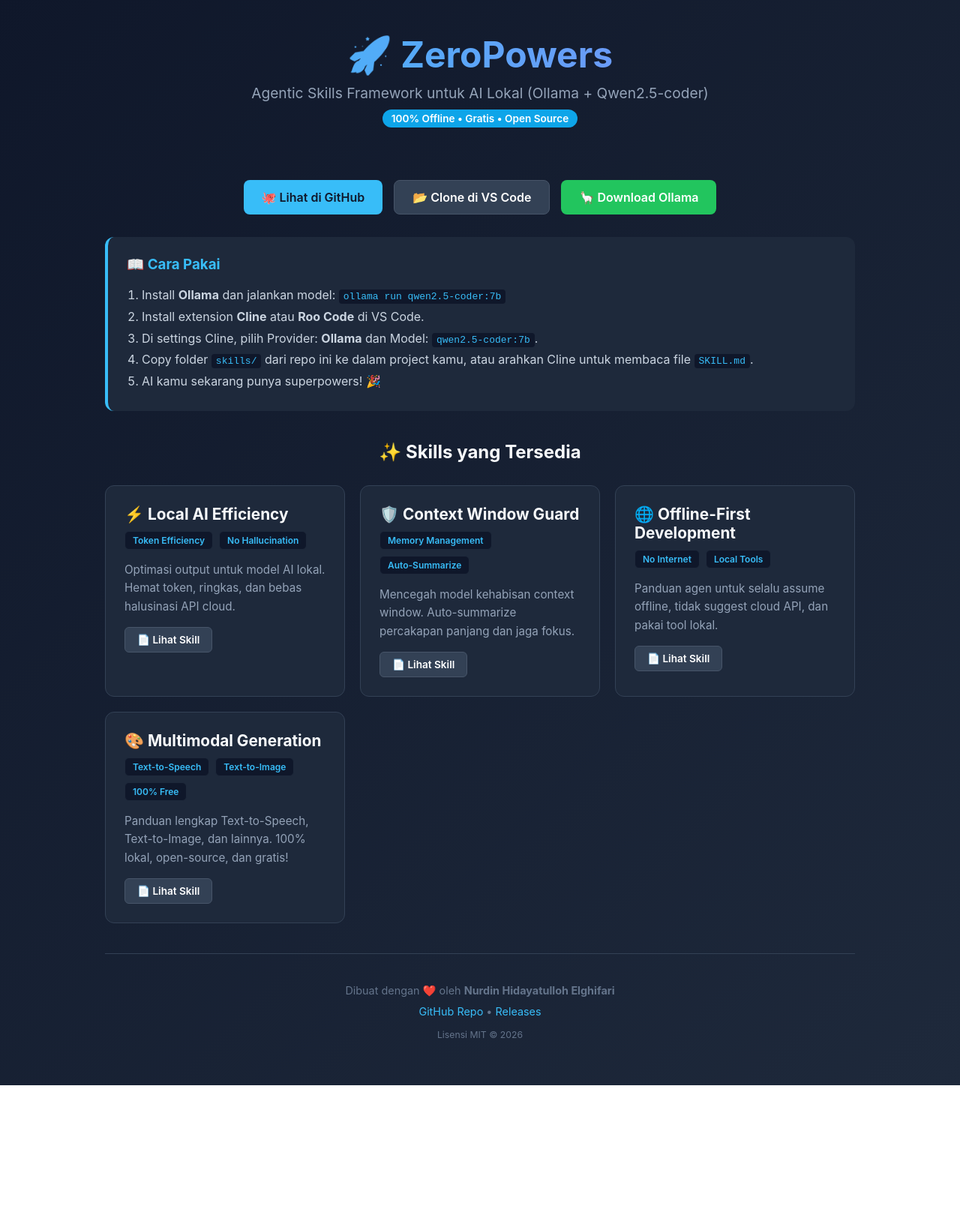
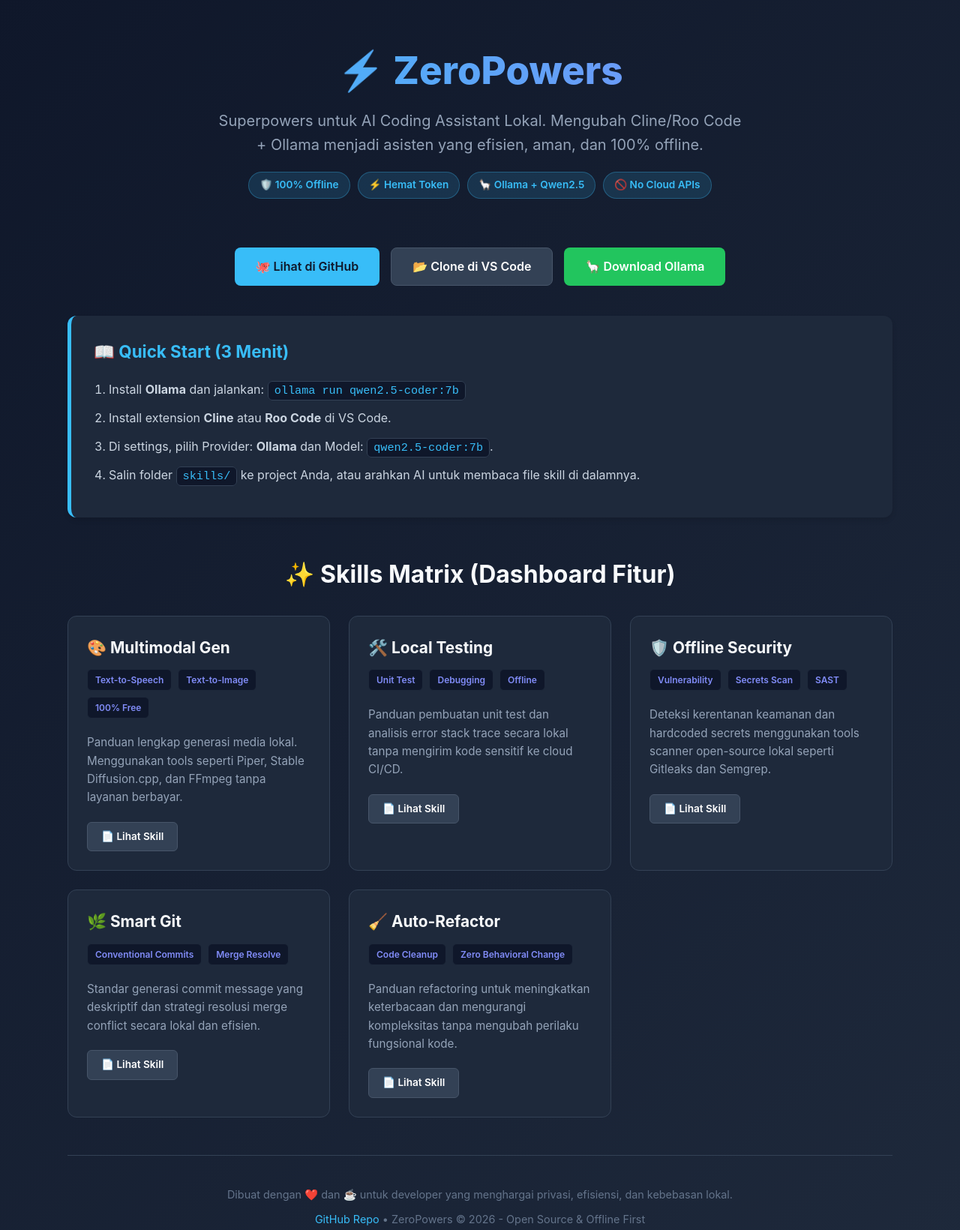
Before and after one commit to NurdinHidayatullohelghifari/zeropowers, a plain HTML site: page index.html in a window 1280 px wide. Shown: the part 17-1657 px from the top of the page at 75% size. Before the commit the page ends 1464 px from the top, so only its background shows below. Drawn offline with Linux system fonts and the light colour scheme.

Commit message:
chore: update README, index.html, and add new skills

```diff
--- a/index.html
+++ b/index.html
@@ -6,44 +6,52 @@
     <title>ZeroPowers - Local AI Skills Framework</title>
     <style>
         * { margin: 0; padding: 0; box-sizing: border-box; font-family: -apple-system, BlinkMacSystemFont, 'Segoe UI', Roboto, sans-serif; }
-        body { background: linear-gradient(135deg, #0f172a 0%, #1e293b 100%); min-height: 100vh; padding: 20px; color: #e2e8f0; }
-        .container { max-width: 1000px; margin: 0 auto; }
-        header { text-align: center; padding: 40px 20px; margin-bottom: 30px; }
-        header h1 { font-size: 3em; margin-bottom: 10px; background: linear-gradient(to right, #38bdf8, #818cf8); -webkit-background-clip: text; -webkit-text-fill-color: transparent; }
-        header p { font-size: 1.2em; color: #94a3b8; }
-        .badge { display: inline-block; background: #0ea5e9; color: white; padding: 4px 12px; border-radius: 20px; font-size: 0.85em; font-weight: 600; margin-top: 10px; }
-        .action-buttons { display: flex; justify-content: center; gap: 15px; flex-wrap: wrap; margin: 30px 0; }
-        .btn { padding: 12px 24px; border: none; border-radius: 8px; font-size: 1em; font-weight: 600; cursor: pointer; text-decoration: none; display: inline-flex; align-items: center; gap: 8px; transition: all 0.3s ease; }
-        .btn:hover { transform: translateY(-2px); opacity: 0.9; }
+        body { background: linear-gradient(135deg, #0f172a 0%, #1e293b 100%); min-height: 100vh; padding: 20px; color: #e2e8f0; line-height: 1.6; }
+        .container { max-width: 1100px; margin: 0 auto; }
+        header { text-align: center; padding: 50px 20px 30px; }
+        header h1 { font-size: 3.2em; margin-bottom: 10px; background: linear-gradient(to right, #38bdf8, #818cf8); -webkit-background-clip: text; -webkit-text-fill-color: transparent; font-weight: 800; }
+        header p { font-size: 1.25em; color: #94a3b8; max-width: 700px; margin: 0 auto 20px; }
+        .badges { display: flex; justify-content: center; gap: 10px; flex-wrap: wrap; margin-top: 15px; }
+        .badge { background: rgba(56, 189, 248, 0.15); color: #38bdf8; padding: 6px 14px; border-radius: 20px; font-size: 0.85em; font-weight: 600; border: 1px solid rgba(56, 189, 248, 0.3); }
+        .action-buttons { display: flex; justify-content: center; gap: 15px; flex-wrap: wrap; margin: 35px 0; }
+        .btn { padding: 12px 28px; border: none; border-radius: 8px; font-size: 1em; font-weight: 600; cursor: pointer; text-decoration: none; display: inline-flex; align-items: center; gap: 8px; transition: all 0.3s ease; }
+        .btn:hover { transform: translateY(-3px); box-shadow: 0 10px 20px rgba(0,0,0,0.2); }
         .btn-primary { background: #38bdf8; color: #0f172a; }
         .btn-secondary { background: #334155; color: white; border: 1px solid #475569; }
         .btn-success { background: #22c55e; color: white; }
-        .info-box { background: #1e293b; border-radius: 12px; padding: 25px; margin: 30px 0; border-left: 4px solid #38bdf8; }
-        .info-box h3 { color: #38bdf8; margin-bottom: 15px; }
-        .info-box ol { margin-left: 20px; line-height: 1.8; color: #cbd5e1; }
-        .info-box code { background: #0f172a; padding: 2px 6px; border-radius: 4px; color: #38bdf8; font-family: monospace; }
-        .skills-grid { display: grid; grid-template-columns: repeat(auto-fit, minmax(300px, 1fr)); gap: 20px; margin-top: 30px; }
-        .skill-card { background: #1e293b; border-radius: 12px; padding: 25px; border: 1px solid #334155; transition: transform 0.3s ease; }
-        .skill-card:hover { transform: translateY(-5px); border-color: #38bdf8; }
-        .skill-card h3 { color: #f8fafc; margin-bottom: 10px; font-size: 1.3em; }
-        .skill-card p { color: #94a3b8; margin-bottom: 15px; line-height: 1.6; font-size: 0.95em; }
-        .tags { display: flex; flex-wrap: wrap; gap: 8px; margin-bottom: 15px; }
-        .tag { background: #0f172a; color: #38bdf8; padding: 4px 10px; border-radius: 6px; font-size: 0.75em; font-weight: 600; border: 1px solid #1e293b; }
-        .card-buttons { display: flex; gap: 10px; flex-wrap: wrap; }
-        .card-btn { padding: 8px 16px; border-radius: 6px; text-decoration: none; font-size: 0.85em; font-weight: 600; transition: all 0.2s ease; }
-        .card-btn-vscode { background: #0ea5e9; color: white; }
-        .card-btn-github { background: #334155; color: white; border: 1px solid #475569; }
-        .card-btn:hover { opacity: 0.8; }
+        .info-box { background: #1e293b; border-radius: 12px; padding: 30px; margin: 40px 0; border-left: 5px solid #38bdf8; box-shadow: 0 4px 6px rgba(0,0,0,0.1); }
+        .info-box h3 { color: #38bdf8; margin-bottom: 20px; font-size: 1.4em; display: flex; align-items: center; gap: 10px; }
+        .info-box ol { margin-left: 20px; color: #cbd5e1; }
+        .info-box li { margin-bottom: 12px; }
+        .info-box code { background: #0f172a; padding: 3px 8px; border-radius: 6px; color: #38bdf8; font-family: 'Courier New', monospace; font-size: 0.95em; border: 1px solid #334155; }
+        .section-title { text-align: center; margin: 50px 0 30px; color: #f8fafc; font-size: 2em; font-weight: 700; }
+        .skills-grid { display: grid; grid-template-columns: repeat(auto-fit, minmax(320px, 1fr)); gap: 25px; margin-bottom: 50px; }
+        .skill-card { background: #1e293b; border-radius: 12px; padding: 25px; border: 1px solid #334155; transition: all 0.3s ease; position: relative; overflow: hidden; }
+        .skill-card::before { content: ''; position: absolute; top: 0; left: 0; width: 100%; height: 4px; background: linear-gradient(to right, #38bdf8, #818cf8); opacity: 0; transition: opacity 0.3s ease; }
+        .skill-card:hover { transform: translateY(-5px); border-color: #38bdf8; box-shadow: 0 10px 25px rgba(56, 189, 248, 0.1); }
+        .skill-card:hover::before { opacity: 1; }
+        .skill-card h3 { color: #f8fafc; margin-bottom: 12px; font-size: 1.3em; display: flex; align-items: center; gap: 10px; }
+        .skill-card p { color: #94a3b8; margin-bottom: 20px; line-height: 1.6; font-size: 0.95em; }
+        .tags { display: flex; flex-wrap: wrap; gap: 8px; margin-bottom: 20px; }
+        .tag { background: #0f172a; color: #818cf8; padding: 4px 10px; border-radius: 6px; font-size: 0.75em; font-weight: 600; border: 1px solid #1e293b; }
+        .card-btn { display: inline-block; padding: 8px 18px; border-radius: 6px; text-decoration: none; font-size: 0.85em; font-weight: 600; transition: all 0.2s ease; background: #334155; color: white; border: 1px solid #475569; }
+        .card-btn:hover { background: #38bdf8; color: #0f172a; border-color: #38bdf8; }
         footer { text-align: center; padding: 40px 20px; margin-top: 40px; color: #64748b; font-size: 0.9em; border-top: 1px solid #334155; }
-        footer a { color: #38bdf8; text-decoration: none; }
+        footer a { color: #38bdf8; text-decoration: none; transition: color 0.2s; }
+        footer a:hover { color: #818cf8; }
     </style>
 </head>
 <body>
     <div class="container">
         <header>
-            <h1>🚀 ZeroPowers</h1>
-            <p>Agentic Skills Framework untuk AI Lokal (Ollama + Qwen2.5-coder)</p>
-            <span class="badge">100% Offline • Gratis • Open Source</span>
+            <h1>⚡ ZeroPowers</h1>
+            <p>Superpowers untuk AI Coding Assistant Lokal. Mengubah Cline/Roo Code + Ollama menjadi asisten yang efisien, aman, dan 100% offline.</p>
+            <div class="badges">
+                <span class="badge">🛡️ 100% Offline</span>
+                <span class="badge">⚡ Hemat Token</span>
+                <span class="badge">🦙 Ollama + Qwen2.5</span>
+                <span class="badge">🚫 No Cloud APIs</span>
+            </div>
         </header>
 
         <div class="action-buttons">
@@ -53,63 +61,60 @@
         </div>
 
         <div class="info-box">
-            <h3>📖 Cara Pakai</h3>
+            <h3>📖 Quick Start (3 Menit)</h3>
             <ol>
-                <li>Install <strong>Ollama</strong> dan jalankan model: <code>ollama run qwen2.5-coder:7b</code></li>
+                <li>Install <strong>Ollama</strong> dan jalankan: <code>ollama run qwen2.5-coder:7b</code></li>
                 <li>Install extension <strong>Cline</strong> atau <strong>Roo Code</strong> di VS Code.</li>
-                <li>Di settings Cline, pilih Provider: <strong>Ollama</strong> dan Model: <code>qwen2.5-coder:7b</code>.</li>
-                <li>Copy folder <code>skills/</code> dari repo ini ke dalam project kamu, atau arahkan Cline untuk membaca file <code>SKILL.md</code>.</li>
-                <li>AI kamu sekarang punya superpowers! 🎉</li>
+                <li>Di settings, pilih Provider: <strong>Ollama</strong> dan Model: <code>qwen2.5-coder:7b</code>.</li>
+                <li>Salin folder <code>skills/</code> ke project Anda, atau arahkan AI untuk membaca file skill di dalamnya.</li>
             </ol>
         </div>
 
-        <h2 style="text-align: center; margin: 40px 0 20px; color: #f8fafc;">✨ Skills yang Tersedia</h2>
+        <h2 class="section-title">✨ Skills Matrix (Dashboard Fitur)</h2>
 
         <div class="skills-grid">
             <div class="skill-card">
-                <h3>⚡ Local AI Efficiency</h3>
-                <div class="tags"><span class="tag">Token Efficiency</span><span class="tag">No Hallucination</span></div>
-                <p>Optimasi output untuk model AI lokal. Hemat token, ringkas, dan bebas halusinasi API cloud.</p>
-                <div class="card-buttons">
-                    <a href="https://github.com/NurdinHidayatullohelghifari/zeropowers/blob/main/skills/local-ai-efficiency/SKILL.md" target="_blank" class="card-btn card-btn-github">📄 Lihat Skill</a>
-                </div>
+                <h3>🎨 Multimodal Gen</h3>
+                <div class="tags"><span class="tag">Text-to-Speech</span><span class="tag">Text-to-Image</span><span class="tag">100% Free</span></div>
+                <p>Panduan lengkap generasi media lokal. Menggunakan tools seperti Piper, Stable Diffusion.cpp, dan FFmpeg tanpa layanan berbayar.</p>
+                <a href="https://github.com/NurdinHidayatullohelghifari/zeropowers/blob/main/skills/multimodal-generation.md" target="_blank" class="card-btn">📄 Lihat Skill</a>
             </div>
 
             <div class="skill-card">
-                <h3>🛡️ Context Window Guard</h3>
-                <div class="tags"><span class="tag">Memory Management</span><span class="tag">Auto-Summarize</span></div>
-                <p>Mencegah model kehabisan context window. Auto-summarize percakapan panjang dan jaga fokus.</p>
-                <div class="card-buttons">
-                    <a href="https://github.com/NurdinHidayatullohelghifari/zeropowers/blob/main/skills/context-window-guard/SKILL.md" target="_blank" class="card-btn card-btn-github">📄 Lihat Skill</a>
-                </div>
+                <h3>🛠️ Local Testing</h3>
+                <div class="tags"><span class="tag">Unit Test</span><span class="tag">Debugging</span><span class="tag">Offline</span></div>
+                <p>Panduan pembuatan unit test dan analisis error stack trace secara lokal tanpa mengirim kode sensitif ke cloud CI/CD.</p>
+                <a href="https://github.com/NurdinHidayatullohelghifari/zeropowers/blob/main/skills/local-testing-debugging.md" target="_blank" class="card-btn">📄 Lihat Skill</a>
             </div>
 
             <div class="skill-card">
-                <h3>🌐 Offline-First Development</h3>
-                <div class="tags"><span class="tag">No Internet</span><span class="tag">Local Tools</span></div>
-                <p>Panduan agen untuk selalu assume offline, tidak suggest cloud API, dan pakai tool lokal.</p>
-                <div class="card-buttons">
-                    <a href="https://github.com/NurdinHidayatullohelghifari/zeropowers/blob/main/skills/offline-first-development/SKILL.md" target="_blank" class="card-btn card-btn-github">📄 Lihat Skill</a>
-                </div>
+                <h3>🛡️ Offline Security</h3>
+                <div class="tags"><span class="tag">Vulnerability</span><span class="tag">Secrets Scan</span><span class="tag">SAST</span></div>
+                <p>Deteksi kerentanan keamanan dan hardcoded secrets menggunakan tools scanner open-source lokal seperti Gitleaks dan Semgrep.</p>
+                <a href="https://github.com/NurdinHidayatullohelghifari/zeropowers/blob/main/skills/offline-security-scanner.md" target="_blank" class="card-btn">📄 Lihat Skill</a>
             </div>
 
             <div class="skill-card">
-                <h3>🎨 Multimodal Generation</h3>
-                <div class="tags"><span class="tag">Text-to-Speech</span><span class="tag">Text-to-Image</span><span class="tag">100% Free</span></div>
-                <p>Panduan lengkap Text-to-Speech, Text-to-Image, dan lainnya. 100% lokal, open-source, dan gratis!</p>
-                <div class="card-buttons">
-                    <a href="https://github.com/NurdinHidayatullohelghifari/zeropowers/blob/main/skills/multimodal-generation/SKILL.md" target="_blank" class="card-btn card-btn-github">📄 Lihat Skill</a>
-                </div>
+                <h3>🌿 Smart Git</h3>
+                <div class="tags"><span class="tag">Conventional Commits</span><span class="tag">Merge Resolve</span></div>
+                <p>Standar generasi commit message yang deskriptif dan strategi resolusi merge conflict secara lokal dan efisien.</p>
+                <a href="https://github.com/NurdinHidayatullohelghifari/zeropowers/blob/main/skills/smart-git-management.md" target="_blank" class="card-btn">📄 Lihat Skill</a>
+            </div>
+
+            <div class="skill-card">
+                <h3>🧹 Auto-Refactor</h3>
+                <div class="tags"><span class="tag">Code Cleanup</span><span class="tag">Zero Behavioral Change</span></div>
+                <p>Panduan refactoring untuk meningkatkan keterbacaan dan mengurangi kompleksitas tanpa mengubah perilaku fungsional kode.</p>
+                <a href="https://github.com/NurdinHidayatullohelghifari/zeropowers/blob/main/skills/auto-refactoring-cleanup.md" target="_blank" class="card-btn">📄 Lihat Skill</a>
             </div>
         </div>
 
         <footer>
-            <p>Dibuat dengan ❤️ oleh <strong>Nurdin Hidayatulloh Elghifari</strong></p>
+            <p>Dibuat dengan ❤️ dan ☕ untuk developer yang menghargai privasi, efisiensi, dan kebebasan lokal.</p>
             <p style="margin-top: 10px;">
                 <a href="https://github.com/NurdinHidayatullohelghifari/zeropowers" target="_blank">GitHub Repo</a> •
-                <a href="https://github.com/NurdinHidayatullohelghifari/zeropowers/releases" target="_blank">Releases</a>
+                <span>ZeroPowers © 2026 - Open Source & Offline First</span>
             </p>
-            <p style="margin-top: 15px; font-size: 0.85em;">Lisensi MIT © 2026</p>
         </footer>
     </div>
 </body>
```
Also changed, not shown: skills/local-testing-debugging.md (added, +30 -0 lines), skills/skills/offline-security-scanner.md (added, +31 -0 lines), skills/skills/skills/skills/auto-refactoring-cleanup.md (added, +30 -0 lines), skills/skills/skills/smart-git-management.md (added, +29 -0 lines), skillscontext-window-guardSKILL.md (deleted, +0 -19 lines), assets/banner.png (added), 2 other files.
